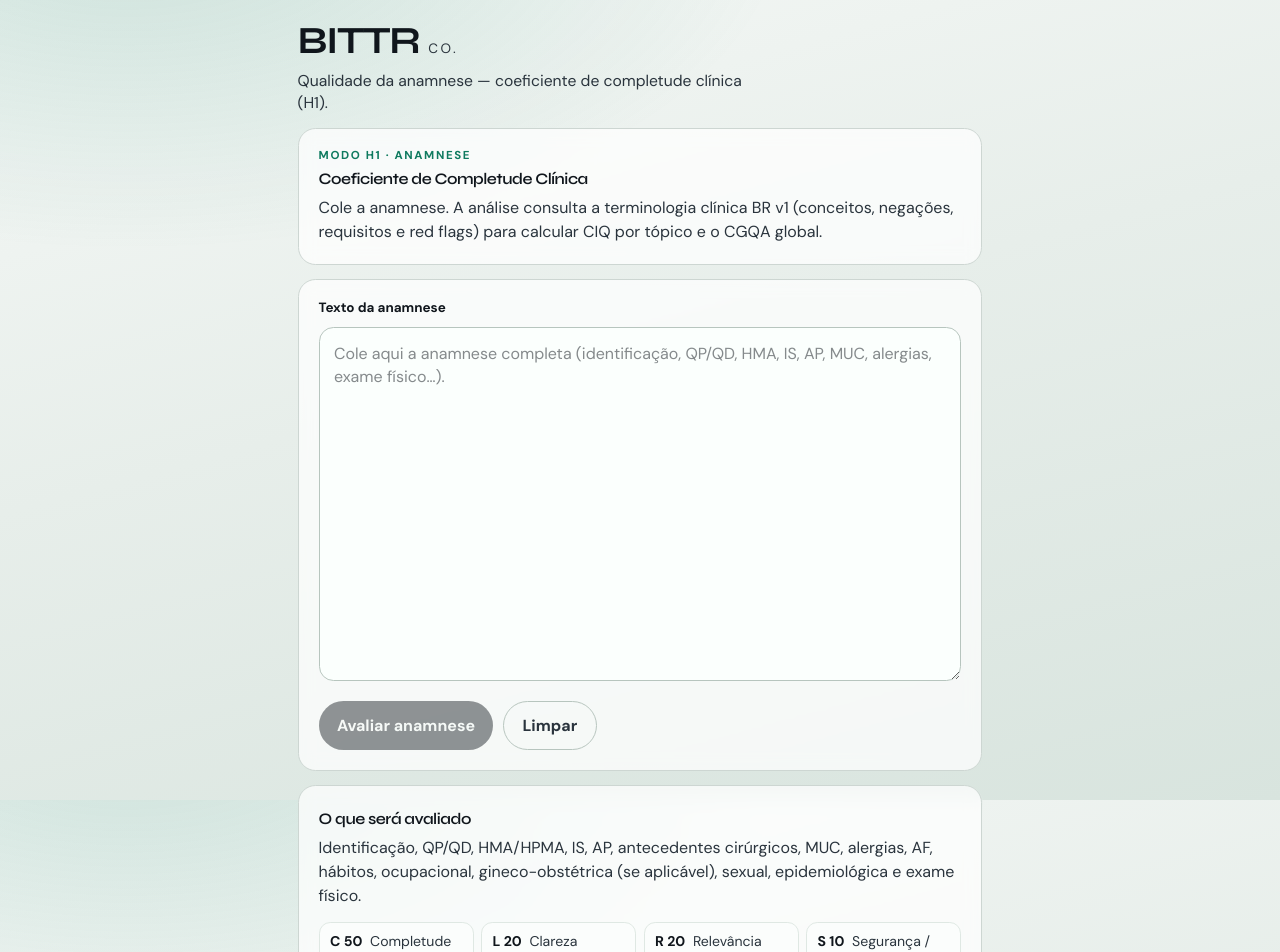
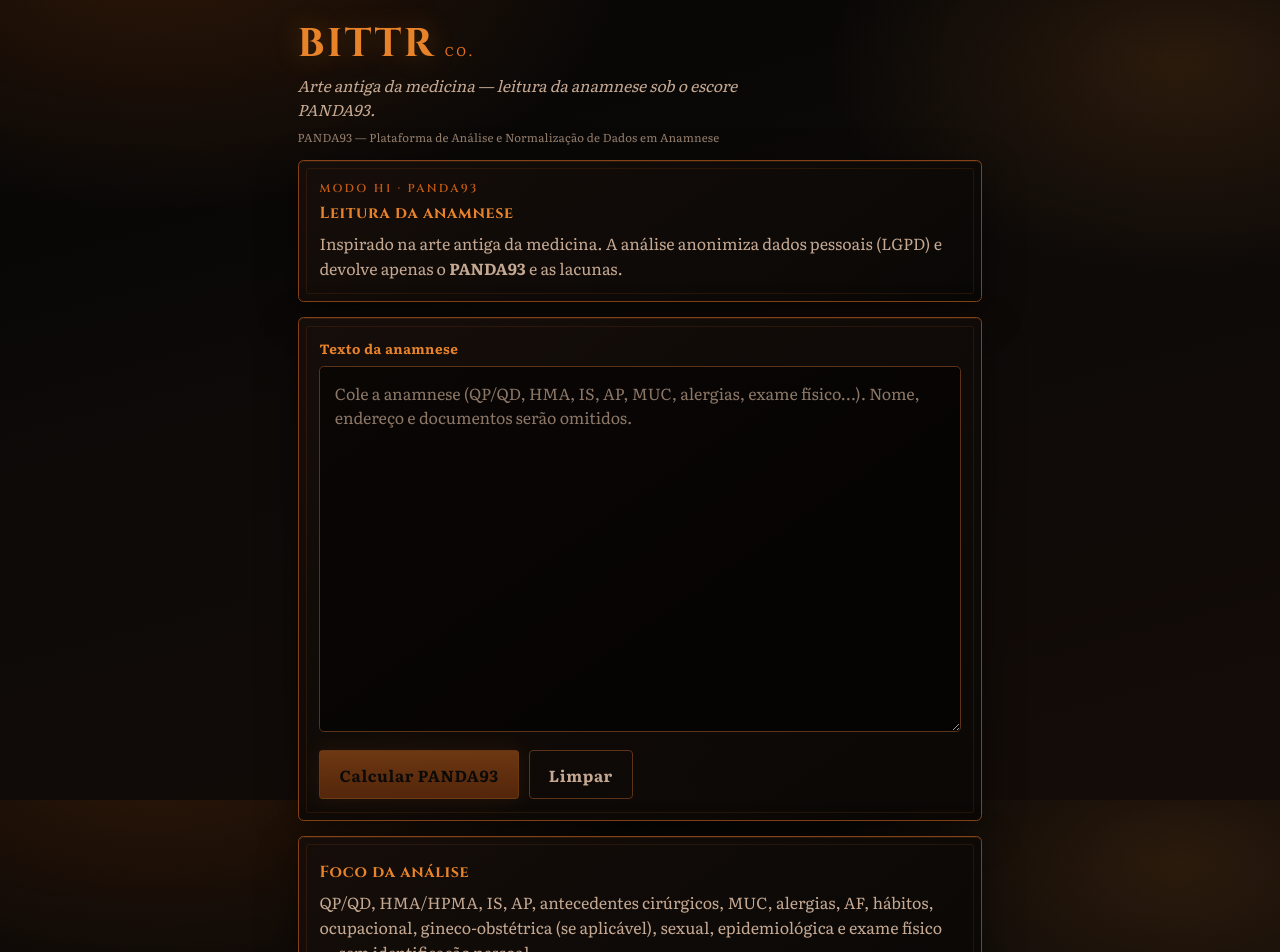
Before and after one commit to higorfco/bittr-co, a Next.js app: page / in a window 1280 px wide. Shown: the top 952 px of the page. Built offline with nearby package versions, Linux system fonts and the light colour scheme.

Commit message:
Add PANDA93 scoring, LGPD blurring, and dark orange theme.
Co-authored-by: Cursor <cursoragent@cursor.com>

```diff
--- a/src/app/globals.css
+++ b/src/app/globals.css
@@ -1,21 +1,25 @@
 @import "tailwindcss";
 
 :root {
-  --ink: #10161c;
-  --ink-soft: #2a343d;
-  --paper: #eef3f1;
-  --paper-2: #dfe8e3;
-  --line: #b7c5be;
-  --accent: #0f7a5f;
-  --accent-2: #c46b1a;
-  --danger: #a33b2b;
-  --warn: #9a6b14;
-  --ok: #1f6b45;
-  --glow: rgba(15, 122, 95, 0.18);
+  /* Laranja escuro + preto */
+  --ink: #f2e6d8;
+  --ink-soft: #c4a892;
+  --paper: #0a0a0a;
+  --paper-2: #16110e;
+  --line: #5c3218;
+  --accent: #c45a12;
+  --accent-2: #e07020;
+  --gold: #e8832a;
+  --coral: #d45a28;
+  --danger: #c43a28;
+  --warn: #e07020;
+  --ok: #c45a12;
+  --glow: rgba(196, 90, 18, 0.22);
+  --glow-gold: rgba(232, 131, 42, 0.14);
   --background: var(--paper);
   --foreground: var(--ink);
-  --font-display: var(--font-syne);
-  --font-body: var(--font-dm-sans);
+  --font-display: var(--font-cinzel);
+  --font-body: var(--font-literata);
 }
 
 @theme inline {
@@ -36,17 +40,35 @@ body {
 body {
   margin: 0;
   color: var(--foreground);
-  background:
-    radial-gradient(1200px 600px at 10% -10%, var(--glow), transparent 55%),
-    linear-gradient(165deg, #f5f8f6 0%, #e7eeea 45%, #d8e4de 100%);
-  font-family: var(--font-body), sans-serif;
+  background-color: #050505;
+  background-image:
+    radial-gradient(ellipse 900px 500px at 12% -8%, var(--glow), transparent 55%),
+    radial-gradient(ellipse 700px 420px at 92% 8%, var(--glow-gold), transparent 50%),
+    radial-gradient(ellipse 600px 400px at 50% 100%, rgba(196, 90, 18, 0.1), transparent 55%),
+    linear-gradient(165deg, #050505 0%, #0d0a08 42%, #140c08 100%);
+  font-family: var(--font-body), Georgia, serif;
 }
 
-a {
-  color: inherit;
+body::before {
+  content: "";
+  pointer-events: none;
+  position: fixed;
+  inset: 0;
+  opacity: 0.07;
+  background-image:
+    repeating-linear-gradient(
+      0deg,
+      transparent,
+      transparent 3px,
+      rgba(243, 232, 212, 0.04) 3px,
+      rgba(243, 232, 212, 0.04) 4px
+    );
+  z-index: 0;
 }
 
 .app-shell {
+  position: relative;
+  z-index: 1;
   min-height: 100dvh;
   display: flex;
   flex-direction: column;
@@ -61,9 +83,9 @@ a {
 }
 
 .site-header {
-  padding-top: 1.4rem;
-  padding-bottom: 0.8rem;
-  animation: rise 0.6s ease both;
+  padding-top: 1.5rem;
+  padding-bottom: 0.9rem;
+  animation: rise 0.7s ease both;
 }
 
 .brand {
@@ -73,42 +95,61 @@ a {
 }
 
 .brand-mark {
-  font-family: var(--font-display), sans-serif;
+  font-family: var(--font-display), serif;
   font-weight: 700;
-  font-size: clamp(1.8rem, 6vw, 2.4rem);
-  letter-spacing: -0.04em;
+  font-size: clamp(1.85rem, 6vw, 2.5rem);
+  letter-spacing: 0.06em;
   line-height: 1;
+  color: var(--gold);
+  text-shadow: 0 0 28px rgba(232, 131, 42, 0.3);
 }
 
 .brand-co {
-  font-size: 0.85rem;
-  letter-spacing: 0.18em;
+  font-size: 0.8rem;
+  letter-spacing: 0.22em;
   text-transform: uppercase;
-  color: var(--ink-soft);
+  color: var(--accent-2);
 }
 
 .tagline {
-  margin: 0.55rem 0 0;
-  max-width: 28rem;
+  margin: 0.65rem 0 0;
+  max-width: 30rem;
   color: var(--ink-soft);
   font-size: 0.98rem;
-  line-height: 1.45;
+  line-height: 1.5;
+  font-style: italic;
 }
 
 .workspace {
   display: grid;
-  gap: 0.9rem;
+  gap: 0.95rem;
   padding-bottom: 2.4rem;
   flex: 1;
 }
 
 .panel {
-  background: rgba(255, 255, 255, 0.72);
-  border: 1px solid color-mix(in srgb, var(--line) 70%, white);
-  border-radius: 1.1rem;
-  padding: 1rem 1.05rem 1.1rem;
-  backdrop-filter: blur(8px);
+  background:
+    linear-gradient(145deg, rgba(22, 14, 10, 0.96), rgba(10, 8, 6, 0.94));
+  border: 1px solid color-mix(in srgb, var(--accent) 40%, var(--line));
+  border-radius: 0.35rem;
+  padding: 1rem 1.05rem 1.15rem;
+  box-shadow:
+    inset 0 1px 0 rgba(232, 131, 42, 0.1),
+    0 12px 40px rgba(0, 0, 0, 0.45);
   animation: rise 0.55s ease both;
+  position: relative;
+}
+
+.panel::before {
+  content: "";
+  position: absolute;
+  top: 0.45rem;
+  left: 0.45rem;
+  right: 0.45rem;
+  bottom: 0.45rem;
+  border: 1px solid rgba(196, 90, 18, 0.14);
+  border-radius: 0.15rem;
+  pointer-events: none;
 }
 
 .intro-panel {
@@ -117,26 +158,29 @@ a {
 
 .eyebrow {
   margin: 0;
+  font-family: var(--font-display), serif;
   font-size: 0.72rem;
-  letter-spacing: 0.14em;
+  letter-spacing: 0.2em;
   text-transform: uppercase;
   color: var(--accent);
-  font-weight: 700;
+  font-weight: 600;
 }
 
 .intro-panel h2,
 .result-panel h3,
 .checklist-panel h3 {
-  margin: 0.35rem 0 0.45rem;
-  font-family: var(--font-display), sans-serif;
-  letter-spacing: -0.03em;
-  line-height: 1.15;
+  margin: 0.4rem 0 0.5rem;
+  font-family: var(--font-display), serif;
+  letter-spacing: 0.04em;
+  line-height: 1.2;
+  color: var(--gold);
+  font-weight: 650;
 }
 
 .lede {
   margin: 0;
   color: var(--ink-soft);
-  line-height: 1.5;
+  line-height: 1.55;
 }
 
 .field-label {
@@ -144,6 +188,8 @@ a {
   margin-bottom: 0.55rem;
   font-size: 0.84rem;
   font-weight: 700;
+  letter-spacing: 0.04em;
+  color: var(--gold);
 }
 
 textarea {
@@ -151,48 +197,56 @@ textarea {
   resize: vertical;
   min-height: 12rem;
   border: 1px solid var(--line);
-  border-radius: 0.9rem;
+  border-radius: 0.3rem;
   padding: 0.85rem 0.9rem;
-  background: #fbfffd;
+  background: rgba(0, 0, 0, 0.55);
   color: var(--ink);
   font: inherit;
-  line-height: 1.45;
+  line-height: 1.5;
 }
 
 textarea:focus {
-  outline: 2px solid color-mix(in srgb, var(--accent) 55%, white);
+  outline: 2px solid color-mix(in srgb, var(--accent) 55%, transparent);
   outline-offset: 1px;
+  border-color: var(--accent);
+}
+
+textarea::placeholder {
+  color: color-mix(in srgb, var(--ink-soft) 70%, transparent);
 }
 
 .actions {
   display: flex;
   gap: 0.6rem;
-  margin-top: 0.8rem;
+  margin-top: 0.85rem;
   flex-wrap: wrap;
 }
 
 .btn-primary,
 .btn-ghost {
-  border-radius: 999px;
-  padding: 0.72rem 1.15rem;
+  border-radius: 0.25rem;
+  padding: 0.72rem 1.2rem;
   font: inherit;
   font-weight: 700;
+  letter-spacing: 0.04em;
   cursor: pointer;
   transition:
     transform 0.15s ease,
     background 0.2s ease,
-    opacity 0.2s ease;
+    opacity 0.2s ease,
+    box-shadow 0.2s ease;
 }
 
 .btn-primary {
-  border: 0;
-  background: var(--ink);
-  color: #f4faf7;
+  border: 1px solid color-mix(in srgb, var(--gold) 55%, transparent);
+  background: linear-gradient(180deg, #e07020 0%, #a84810 100%);
+  color: #0a0a0a;
+  box-shadow: 0 0 20px rgba(196, 90, 18, 0.3);
 }
 
 .btn-primary:hover:not(:disabled) {
   transform: translateY(-1px);
-  background: #1b2730;
+  box-shadow: 0 0 28px rgba(232, 131, 42, 0.4);
 }
 
 .btn-primary:disabled {
@@ -206,6 +260,11 @@ textarea:focus {
   color: var(--ink-soft);
 }
 
+.btn-ghost:hover {
+  border-color: var(--gold);
+  color: var(--gold);
+}
+
 .score-row {
   display: flex;
   justify-content: space-between;
@@ -215,37 +274,32 @@ textarea:focus {
 }
 
 .score {
-  margin: 0.1rem 0 0;
-  font-family: var(--font-display), sans-serif;
-  font-size: clamp(1.55rem, 6vw, 2rem);
-  letter-spacing: -0.04em;
+  margin: 0.15rem 0 0;
+  font-family: var(--font-display), serif;
+  font-size: clamp(1.7rem, 6.5vw, 2.15rem);
+  letter-spacing: 0.04em;
   line-height: 1.15;
+  color: var(--gold);
 }
 
 .band-label {
-  margin: 0.35rem 0 0;
+  margin: 0.4rem 0 0;
   font-weight: 700;
 }
 
-.penalty-box {
-  margin: 0.85rem 0 1rem;
-  padding: 0.75rem 0.85rem;
-  border-radius: 0.8rem;
-  background: color-mix(in srgb, var(--danger) 8%, white);
-  border: 1px solid color-mix(in srgb, var(--danger) 22%, var(--line));
-}
-
-.penalty-box ul {
-  margin: 0.35rem 0 0;
-  padding-left: 1.1rem;
+.privacy-note {
+  margin: 0 0 1rem;
+  padding: 0.65rem 0.8rem;
+  border-radius: 0.25rem;
+  background: rgba(196, 90, 18, 0.12);
+  border: 1px solid rgba(196, 90, 18, 0.32);
   color: var(--ink-soft);
-  line-height: 1.45;
+  font-size: 0.88rem;
+  line-height: 1.4;
 }
 
 .topic-list,
-.finding-list,
-.priority-list,
-.dim-legend {
+.finding-list {
   list-style: none;
   margin: 0;
   padding: 0;
@@ -254,10 +308,10 @@ textarea:focus {
 }
 
 .topic-row {
-  border: 1px solid var(--paper-2);
-  border-radius: 0.8rem;
+  border: 1px solid rgba(92, 50, 24, 0.75);
+  border-radius: 0.25rem;
   padding: 0.7rem 0.8rem;
-  background: #fbfdfc;
+  background: rgba(0, 0, 0, 0.4);
 }
 
 .topic-head {
@@ -267,20 +321,12 @@ textarea:focus {
   align-items: center;
 }
 
-.dim-row {
-  display: flex;
-  flex-wrap: wrap;
-  gap: 0.55rem;
-  margin-top: 0.4rem;
-  color: var(--ink-soft);
-  font-size: 0.82rem;
-}
-
 .ciq-pill {
+  font-family: var(--font-display), serif;
   font-size: 0.78rem;
   font-weight: 700;
-  letter-spacing: 0.02em;
-  border-radius: 999px;
+  letter-spacing: 0.04em;
+  border-radius: 0.2rem;
   padding: 0.22rem 0.55rem;
 }
 
@@ -291,7 +337,7 @@ textarea:focus {
 
 .band-excellent.ciq-pill,
 .band-good.ciq-pill {
-  background: color-mix(in srgb, var(--ok) 16%, white);
+  background: rgba(196, 90, 18, 0.2);
 }
 
 .band-partial {
@@ -299,7 +345,7 @@ textarea:focus {
 }
 
 .band-partial.ciq-pill {
-  background: color-mix(in srgb, var(--warn) 16%, white);
+  background: rgba(232, 131, 42, 0.18);
 }
 
 .band-poor,
@@ -309,11 +355,10 @@ textarea:focus {
 
 .band-poor.ciq-pill,
 .band-critical.ciq-pill {
-  background: color-mix(in srgb, var(--danger) 14%, white);
+  background: rgba(196, 90, 72, 0.16);
 }
 
-.finding-list li,
-.priority-list li {
+.finding-list li {
   padding-left: 0.9rem;
   position: relative;
   color: var(--ink-soft);
@@ -327,17 +372,9 @@ textarea:focus {
   top: 0.55em;
   width: 0.4rem;
   height: 0.4rem;
-  border-radius: 50%;
-  background: var(--accent-2);
-}
-
-.priority-list li {
-  padding-left: 0;
-}
-
-.priority-index {
-  font-weight: 700;
-  color: var(--ink);
+  border-radius: 1px;
+  background: var(--coral);
+  transform: rotate(45deg);
 }
 
 .empty-note {
@@ -346,37 +383,28 @@ textarea:focus {
   font-size: 0.92rem;
 }
 
-.dim-legend {
-  margin-top: 0.85rem;
-  grid-template-columns: 1fr 1fr;
-  gap: 0.45rem;
+.site-footer {
+  padding-bottom: 1.5rem;
+  color: var(--ink-soft);
+  font-size: 0.82rem;
+  letter-spacing: 0.04em;
+  animation: rise 0.7s ease both;
 }
 
-.dim-legend li {
-  border: 1px solid var(--paper-2);
-  border-radius: 0.7rem;
-  padding: 0.55rem 0.65rem;
-  background: #fbfdfc;
-  color: var(--ink-soft);
-  font-size: 0.88rem;
-}
-
-.dim-legend strong {
-  color: var(--ink);
-  margin-right: 0.25rem;
-}
-
-.site-footer {
-  padding-bottom: 1.4rem;
-  color: var(--ink-soft);
-  font-size: 0.82rem;
-  animation: rise 0.7s ease both;
+.acronym-note {
+  margin: 0.45rem 0 0;
+  max-width: 34rem;
+  color: color-mix(in srgb, var(--ink-soft) 75%, transparent);
+  font-size: 0.72rem;
+  line-height: 1.45;
+  letter-spacing: 0.02em;
+  font-style: normal;
 }
 
 @keyframes rise {
   from {
     opacity: 0;
-    transform: translateY(10px);
+    transform: translateY(12px);
   }
   to {
     opacity: 1;
@@ -386,10 +414,14 @@ textarea:focus {
 
 @media (min-width: 720px) {
   .panel {
-    padding: 1.15rem 1.25rem 1.25rem;
-  }
-
-  .dim-legend {
-    grid-template-columns: repeat(4, 1fr);
+    padding: 1.2rem 1.3rem 1.3rem;
   }
 }
+
+@media (prefers-reduced-motion: reduce) {
+  .site-header,
+  .panel,
+  .site-footer {
+    animation: none;
+  }
+}
--- a/src/app/layout.tsx
+++ b/src/app/layout.tsx
@@ -1,34 +1,34 @@
 import type { Metadata, Viewport } from "next";
-import { DM_Sans, Syne } from "next/font/google";
+import { Cinzel, Literata } from "next/font/google";
 import "./globals.css";
 
-const syne = Syne({
-  variable: "--font-syne",
+const cinzel = Cinzel({
+  variable: "--font-cinzel",
   subsets: ["latin"],
-  weight: ["600", "700", "800"],
+  weight: ["500", "600", "700"],
 });
 
-const dmSans = DM_Sans({
-  variable: "--font-dm-sans",
+const literata = Literata({
+  variable: "--font-literata",
   subsets: ["latin"],
-  weight: ["400", "500", "700"],
+  weight: ["400", "500", "600", "700"],
 });
 
 export const metadata: Metadata = {
-  title: "BITTR CO. — Qualidade da anamnese (H1)",
+  title: "BITTR CO. — PANDA93",
   description:
-    "Avaliação do Coeficiente de Completude Clínica da anamnese: CIQ por tópico e CGQA global.",
+    "Avaliação PANDA93 da anamnese: escores e lacunas clínicas, com anonimização LGPD.",
   applicationName: "BITTR CO.",
   manifest: "/manifest.webmanifest",
   appleWebApp: {
     capable: true,
     title: "BITTR CO.",
-    statusBarStyle: "default",
+    statusBarStyle: "black-translucent",
   },
 };
 
 export const viewport: Viewport = {
-  themeColor: "#0f7a5f",
+  themeColor: "#0a0a0a",
   width: "device-width",
   initialScale: 1,
   maximumScale: 1,
@@ -38,7 +38,7 @@ export default function RootLayout({ children }: LayoutProps<"/">) {
   return (
     <html
       lang="pt-BR"
-      className={`${syne.variable} ${dmSans.variable} h-full antialiased`}
+      className={`${cinzel.variable} ${literata.variable} h-full antialiased`}
     >
       <body className="min-h-full flex flex-col">{children}</body>
     </html>
--- a/src/app/page.tsx
+++ b/src/app/page.tsx
@@ -9,7 +9,10 @@ export default function Home() {
           <span className="brand-co">CO.</span>
         </div>
         <p className="tagline">
-          Qualidade da anamnese — coeficiente de completude clínica (H1).
+          Arte antiga da medicina — leitura da anamnese sob o escore PANDA93.
+        </p>
+        <p className="acronym-note">
+          PANDA93 — Plataforma de Análise e Normalização de Dados em Anamnese
         </p>
       </header>
 
@@ -18,7 +21,7 @@ export default function Home() {
       </main>
 
       <footer className="site-footer">
-        BITTR CO. · modo H1 · v0.2
+        BITTR CO. · PANDA93
       </footer>
     </div>
   );
--- a/src/components/ReviewWorkspace.tsx
+++ b/src/components/ReviewWorkspace.tsx
@@ -2,13 +2,14 @@
 
 import { useState, useTransition } from "react";
 import { evaluateAnamnesisH1 } from "@/lib/h1-evaluate";
+import { PANDA93_MAX } from "@/lib/panda93";
 import type { H1Result, TopicScore } from "@/lib/types";
 
-function bandClass(ciq: number): string {
-  if (ciq >= 90) return "band-excellent";
-  if (ciq >= 75) return "band-good";
-  if (ciq >= 60) return "band-partial";
-  if (ciq >= 40) return "band-poor";
+function bandClass(score: number): string {
+  if (score >= 84) return "band-excellent";
+  if (score >= 70) return "band-good";
+  if (score >= 56) return "band-partial";
+  if (score >= 37) return "band-poor";
   return "band-critical";
 }
 
@@ -18,29 +19,24 @@ function TopicRow({ topic }: { topic: TopicScore }) {
       <div className="topic-head">
         <strong>{topic.label}</strong>
         <span className={`ciq-pill ${bandClass(topic.ciq)}`}>
-          {topic.ciq}/100
+          {topic.ciq}/{PANDA93_MAX}
         </span>
-      </div>
-      <div className="dim-row" aria-label="Dimensões do CIQ">
-        <span>C {topic.completeness}</span>
-        <span>L {topic.clarity}</span>
-        <span>R {topic.relevance}</span>
-        <span>S {topic.safety}</span>
       </div>
     </li>
   );
 }
 
 function ResultView({ result }: { result: H1Result }) {
-  const appliedPenalties = result.penalties.filter((p) => p.applied);
-
   return (
     <section className="panel result-panel" aria-live="polite">
       <div className="score-row">
         <div>
-          <p className="eyebrow">Coeficiente global</p>
+          <p className="eyebrow">Escore global</p>
           <p className="score">
-            CGQA: {result.cgqa}/100
+            PANDA93: {result.cgqa}/{PANDA93_MAX}
+          </p>
+          <p className="acronym-note">
+            Plataforma de Análise e Normalização de Dados em Anamnese
           </p>
           <p className={`band-label ${bandClass(result.cgqa)}`}>
             {result.bandLabel}
@@ -48,20 +44,19 @@ function ResultView({ result }: { result: H1Result }) {
         </div>
       </div>
 
-      {appliedPenalties.length > 0 ? (
-        <div className="penalty-box">
-          <p className="eyebrow">Penalidades de segurança</p>
-          <ul>
-            {appliedPenalties.map((p) => (
-              <li key={p.id}>
-                −{p.points}: {p.label}
-              </li>
-            ))}
-          </ul>
-        </div>
-      ) : null}
+      {result.privacyRedactions > 0 ? (
+        <p className="privacy-note">
+          {result.privacyRedactions} trecho(s) pessoal(is) anonimizado(s) antes
+          da análise (LGPD).
+        </p>
+      ) : (
+        <p className="privacy-note">
+          Análise sem identificação pessoal; idade convertida em faixa etária
+          quando presente (LGPD).
+        </p>
+      )}
 
-      <h3>Coeficientes individuais</h3>
+      <h3>Escores</h3>
       <ul className="topic-list">
         {result.topics.map((topic) => (
           <TopicRow key={topic.topicId} topic={topic} />
@@ -78,37 +73,6 @@ function ResultView({ result }: { result: H1Result }) {
       ) : (
         <p className="empty-note">Nenhuma lacuna essencial evidente.</p>
       )}
-
-      <h3>Informações confusas</h3>
-      {result.confusing.length ? (
-        <ul className="finding-list">
-          {result.confusing.map((item) => (
-            <li key={item}>{item}</li>
-          ))}
-        </ul>
-      ) : (
-        <p className="empty-note">Sem ambiguidades relevantes detectadas.</p>
-      )}
-
-      <h3>Informações irrelevantes ou excessivas</h3>
-      {result.irrelevant.length ? (
-        <ul className="finding-list">
-          {result.irrelevant.map((item) => (
-            <li key={item}>{item}</li>
-          ))}
-        </ul>
-      ) : (
-        <p className="empty-note">Sem excesso relevante detectado.</p>
-      )}
-
-      <h3>Prioridades para correção</h3>
-      <ol className="priority-list">
-        {result.priorities.map((item, index) => (
-          <li key={item}>
-            <span className="priority-index">{index + 1}.</span> {item}
-          </li>
-        ))}
-      </ol>
     </section>
   );
 }
@@ -132,12 +96,12 @@ export function ReviewWorkspace() {
   return (
     <div className="workspace">
       <section className="panel intro-panel">
-        <p className="eyebrow">Modo H1 · Anamnese</p>
-        <h2>Coeficiente de Completude Clínica</h2>
+        <p className="eyebrow">Modo H1 · PANDA93</p>
+        <h2>Leitura da anamnese</h2>
         <p className="lede">
-          Cole a anamnese. A análise consulta a terminologia clínica BR v1
-          (conceitos, negações, requisitos e red flags) para calcular CIQ por
-          tópico e o CGQA global.
+          Inspirado na arte antiga da medicina. A análise anonimiza dados
+          pessoais (LGPD) e devolve apenas o <strong>PANDA93</strong> e as
+          lacunas.
         </p>
       </section>
 
@@ -149,7 +113,7 @@ export function ReviewWorkspace() {
           id="content"
           value={content}
           onChange={(event) => setContent(event.target.value)}
-          placeholder="Cole aqui a anamnese completa (identificação, QP/QD, HMA, IS, AP, MUC, alergias, exame físico…)."
+          placeholder="Cole a anamnese (QP/QD, HMA, IS, AP, MUC, alergias, exame físico…). Nome, endereço e documentos serão omitidos."
           rows={14}
         />
         <div className="actions">
@@ -159,7 +123,7 @@ export function ReviewWorkspace() {
             onClick={runReview}
             disabled={!content.trim() || isPending}
           >
-            {isPending ? "Avaliando…" : "Avaliar anamnese"}
+            {isPending ? "Lendo o texto…" : "Calcular PANDA93"}
           </button>
           <button type="button" className="btn-ghost" onClick={clearReview}>
             Limpar
@@ -171,26 +135,12 @@ export function ReviewWorkspace() {
         <ResultView result={result} />
       ) : (
         <section className="panel checklist-panel">
-          <h3>O que será avaliado</h3>
+          <h3>Foco da análise</h3>
           <p className="lede">
-            Identificação, QP/QD, HMA/HPMA, IS, AP, antecedentes cirúrgicos,
-            MUC, alergias, AF, hábitos, ocupacional, gineco-obstétrica (se
-            aplicável), sexual, epidemiológica e exame físico.
+            QP/QD, HMA/HPMA, IS, AP, antecedentes cirúrgicos, MUC, alergias, AF,
+            hábitos, ocupacional, gineco-obstétrica (se aplicável), sexual,
+            epidemiológica e exame físico — sem identificação pessoal.
           </p>
-          <ul className="dim-legend">
-            <li>
-              <strong>C 50</strong> Completude
-            </li>
-            <li>
-              <strong>L 20</strong> Clareza
-            </li>
-            <li>
-              <strong>R 20</strong> Relevância clínica
-            </li>
-            <li>
-              <strong>S 10</strong> Segurança / alertas
-            </li>
-          </ul>
         </section>
       )}
     </div>
--- /dev/null
+++ b/src/lib/panda93.ts
@@ -0,0 +1,25 @@
+/** Escala máxima do escore global PANDA93 */
+export const PANDA93_MAX = 93;
+
+/** Converte pontuação 0–100 para a escala PANDA93 (0–93). */
+export function toPanda93(score100: number): number {
+  return Math.max(
+    0,
+    Math.min(PANDA93_MAX, Math.round((score100 / 100) * PANDA93_MAX)),
+  );
+}
+
+/**
+ * Faixas proporcionais à escala 0–93
+ * (espelham 90/75/60/40% da escala clássica).
+ */
+export function classifyPanda93(score: number): {
+  band: string;
+  label: string;
+} {
+  if (score >= 84) return { band: "excelente", label: "Excelente" };
+  if (score >= 70) return { band: "adequado", label: "Adequado" };
+  if (score >= 56) return { band: "parcial", label: "Parcialmente adequado" };
+  if (score >= 37) return { band: "insuficiente", label: "Insuficiente" };
+  return { band: "critico", label: "Criticamente incompleto" };
+}
--- a/src/lib/types.ts
+++ b/src/lib/types.ts
@@ -63,4 +63,6 @@ export type H1Result = {
   confusing: string[];
   irrelevant: string[];
   priorities: string[];
+  /** Quantidade de trechos pessoais anonimizados (LGPD) */
+  privacyRedactions: number;
 };
```
Also changed, not shown: src/lib/h1-evaluate.ts (+30 -52 lines), src/lib/privacy/blur.ts (added, +89 -0 lines), public/icon.svg, public/manifest.webmanifest, 1 other file (tests, documents, lock files or other folders).
